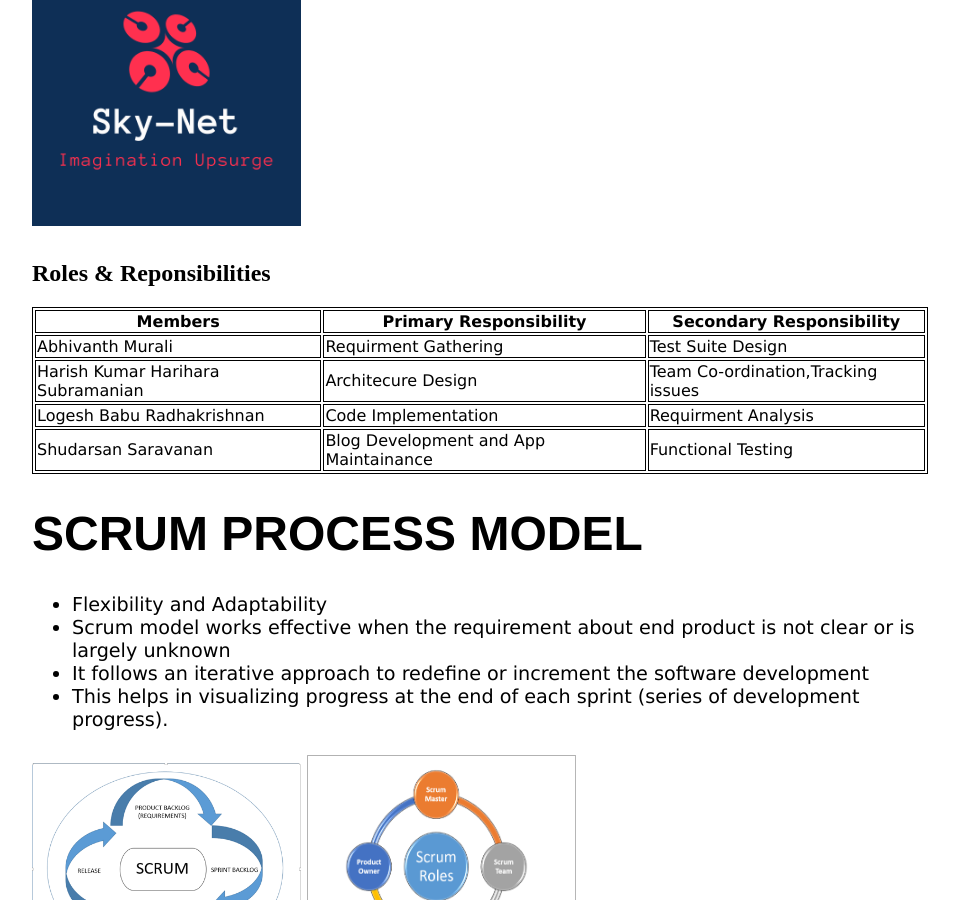
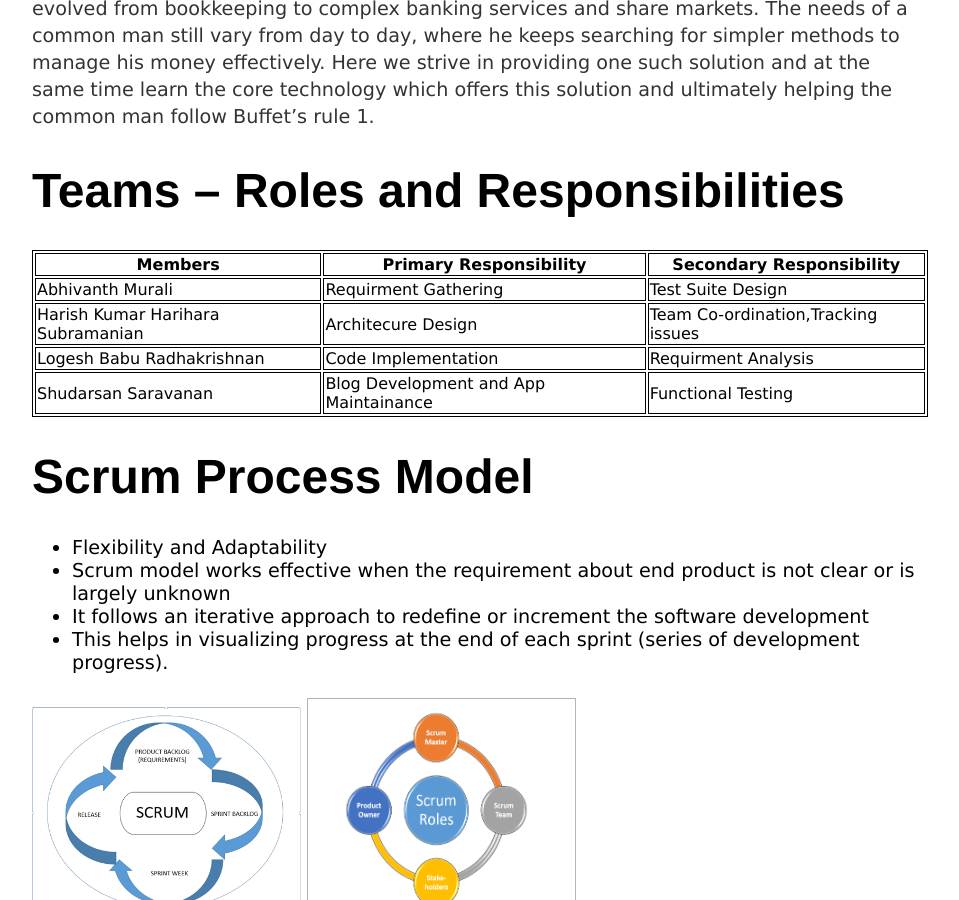
Before and after one commit to DBSE-teaching/isee2019-Sky-Net, a Jekyll site: the page built from docs/_posts/2018-04-04-second-post.md, in a window 1280 px wide and 900 px high, scrolled down 955 px. Shown: the whole window, without its empty margins (160-1119 px from the left). Built offline with Jekyll 4.4.1, drawn with Linux system fonts in a browser that asks for light colours.

Commit message:
Update 2018-04-04-second-post.md

```diff
--- a/docs/_posts/2018-04-04-second-post.md
+++ b/docs/_posts/2018-04-04-second-post.md
@@ -3,6 +3,7 @@
 title: "ISEE 2019 -- Team & Project Introduction"
 date: 2019-04-16
 ---
+![Deadline image]({{site.baseurl}}/images/logo.png "team logo"){:height="30%" width="30%" align="center"}
 
 # Motivation
 
@@ -13,11 +14,6 @@
 <p style="font-family:verdana;font-size:120%">The aspect of money managing is being imparted to the man from the very early ages of his life. There exist several methods and techniques to achieve this goal. Over the period of time with the upsurge in technological advancements, the aforementioned methods have evolved from bookkeeping to complex banking services and share markets. The needs of a common man still vary from day to day, where he keeps searching for simpler methods to manage his money effectively. Here we strive in providing one such solution and at the same time learn the core technology which offers this solution and ultimately helping the common man follow Buffet’s rule 1.  </p>
 
 # Teams – Roles and Responsibilities
-
-![Deadline image]({{site.baseurl}}/images/logo.png "team logo"){:height="30%" width="30%"}
-
-<h2>Roles & Reponsibilities </h2>
-
 
 <table style="width:100%">
 <style>
@@ -53,7 +49,7 @@
   </tr>
 </table>
 
-# SCRUM PROCESS MODEL
+# Scrum Process Model
 
 <ul style="font-family:verdana;font-size:120%">
   <li>Flexibility and Adaptability</li>
```
